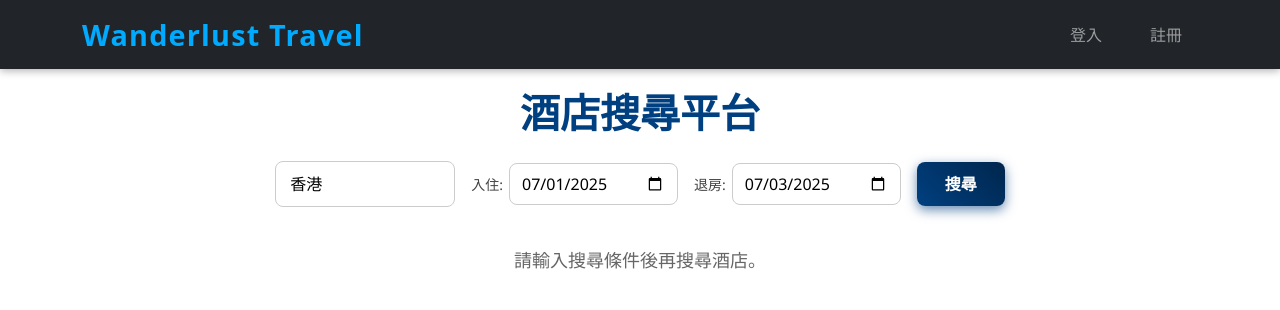
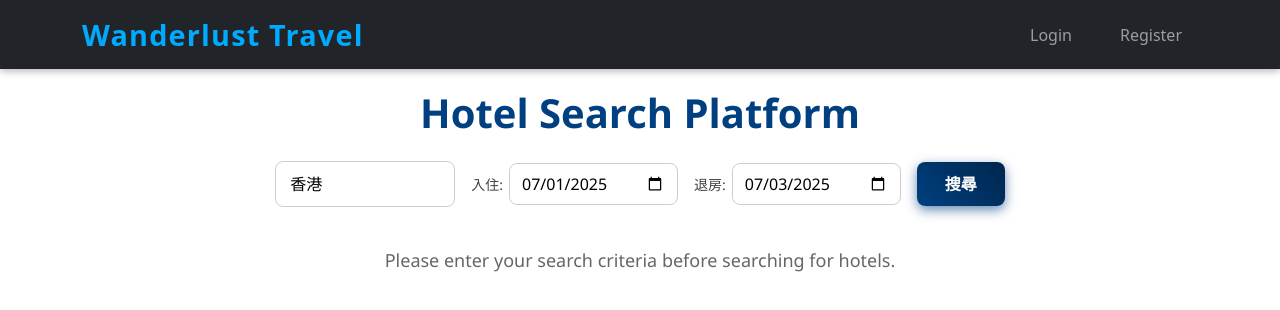
Before and after one commit to ng9586/6003CEM_forntend_247041257, a React (Vite) app in the folder travel-agency-frontend/: page / in a window 1280 px wide. Shown: the top 310 px of the page. Built offline with nearby package versions, Linux system fonts and the light colour scheme.

Commit message:
UI changes

```diff
--- a/travel-agency-frontend/src/components/AppContent.tsx
+++ b/travel-agency-frontend/src/components/AppContent.tsx
@@ -67,7 +67,7 @@ const AppContent: React.FC = () => {
           userSelect: 'none',
         }}
       >
-        酒店搜尋平台
+        Hotel Search Platform
       </h1>
 
       <HotelSearchBar onSearch={fetchHotels} />
@@ -117,7 +117,7 @@ const AppContent: React.FC = () => {
             userSelect: 'none',
           }}
         >
-          請輸入搜尋條件後再搜尋酒店。
+          Please enter your search criteria before searching for hotels.
         </p>
       )}
 
--- a/travel-agency-frontend/src/components/Navbar.tsx
+++ b/travel-agency-frontend/src/components/Navbar.tsx
@@ -39,35 +39,35 @@ const AppNavbar: React.FC = () => {
             {!token ? (
               <>
                 <Nav.Link as={Link} to="/login" className="px-3">
-                  登入
+                  Login
                 </Nav.Link>
                 <Nav.Link as={Link} to="/register" className="px-3">
-                  註冊
+                  Register
                 </Nav.Link>
               </>
             ) : (
               <>
                 <Nav.Link as={Link} to="/" className="px-3">
-                  酒店搜尋
+                  Hotel Search
                 </Nav.Link>
                 <Nav.Link as={Link} to="/localHotels" className="px-3">
-                  酒店清單
+                  Hotel Reservation
                 </Nav.Link>
                 <Nav.Link as={Link} to="/bookings" className="px-3">
-                  酒店預約
+                  Hotel Reservation
                 </Nav.Link>
                 <Nav.Link as={Link} to="/favorites" className="px-3">
-                  收藏
+                  Collect
                 </Nav.Link>
                 <Nav.Link as={Link} to="/flights" className="px-3">
-                  航班情況
+                  Flight Status
                 </Nav.Link>
                 <Nav.Link as={Link} to="/profile" className="px-3">
-                  個人資料
+                  Profile
                 </Nav.Link>
                 {role === 'operator' && (
                   <Nav.Link as={Link} to="/dashboard" className="px-3">
-                    營運管理
+                    operations management
                   </Nav.Link>
                 )}
                 {profile && (
@@ -111,7 +111,7 @@ const AppNavbar: React.FC = () => {
                     e.currentTarget.style.color = '#fff';
                   }}
                 >
-                  登出
+                  Sign out
                 </Button>
               </>
             )}
--- a/travel-agency-frontend/src/components/localHotel/LocalHotelDetail.tsx
+++ b/travel-agency-frontend/src/components/localHotel/LocalHotelDetail.tsx
@@ -215,7 +215,7 @@ const LocalHotelDetail: React.FC = () => {
   return (
     <Container className="my-4">
       <Button variant="secondary" onClick={() => navigate(-1)} className="mb-3">
-        ← 返回
+        ← return
       </Button>
 
       <h2 className="mb-3">{hotel.name}</h2>
--- a/travel-agency-frontend/src/pages/Booking.tsx
+++ b/travel-agency-frontend/src/pages/Booking.tsx
@@ -161,7 +161,7 @@ const Booking: React.FC = () => {
 
   return (
     <Container className="mt-4" style={{ maxWidth: 720, fontFamily: "'Segoe UI', Tahoma, Geneva, Verdana, sans-serif" }}>
-      <h2 className="mb-4" style={{ color: '#004080', fontWeight: '700' }}>📅 酒店預約</h2>
+      <h2 className="mb-4" style={{ color: '#004080', fontWeight: '700' }}>📅 Hotel Reservation</h2>
 
       {message && (
         <Alert variant="info" onClose={() => setMessage(null)} dismissible style={{ fontWeight: '600' }}>
@@ -174,7 +174,7 @@ const Booking: React.FC = () => {
 
         <Form>
           <Form.Group className="mb-3" controlId="hotelSelect">
-            <Form.Label>選擇酒店</Form.Label>
+            <Form.Label>Select Hotel</Form.Label>
             {loadingHotels ? (
               <div className="d-flex align-items-center gap-2">
                 <Spinner animation="border" size="sm" />
--- a/travel-agency-frontend/src/pages/Dashboard.tsx
+++ b/travel-agency-frontend/src/pages/Dashboard.tsx
@@ -158,14 +158,14 @@ const Dashboard: React.FC = () => {
                     onClick={() => handleShowEdit(hotel)}
                     className="me-2"
                   >
-                    編輯
+                    Edit
                   </Button>
                   <Button
                     variant="danger"
                     size="sm"
                     onClick={() => handleDelete(hotel._id)}
                   >
-                    刪除
+                    Delete
                   </Button>
                 </td>
               </tr>
--- a/travel-agency-frontend/src/pages/FavoritesPage.tsx
+++ b/travel-agency-frontend/src/pages/FavoritesPage.tsx
@@ -44,7 +44,7 @@ const FavoritesPage: React.FC = () => {
           letterSpacing: '1px',
         }}
       >
-        ❤️ 我的收藏
+        ❤️ My Collection
       </h2>
 
       {favoritedHotels.length === 0 ? (
@@ -57,7 +57,7 @@ const FavoritesPage: React.FC = () => {
             userSelect: 'none',
           }}
         >
-          你還沒有收藏任何酒店！
+          You haven't saved any hotels yet!
         </p>
       ) : (
         <div style={{ display: 'flex', flexDirection: 'column', gap: 16 }}>
--- a/travel-agency-frontend/src/pages/HotelDetail.tsx
+++ b/travel-agency-frontend/src/pages/HotelDetail.tsx
@@ -196,7 +196,7 @@ const HotelDetail: React.FC = () => {
   return (
     <Container className="my-5">
       <Button variant="secondary" onClick={() => navigate(-1)} className="mb-3">
-        ← 返回
+        ← return
       </Button>
 
       <h2 className="mb-2 fw-bold text-primary">{hotel.name.content}</h2>
--- a/travel-agency-frontend/src/pages/Login.tsx
+++ b/travel-agency-frontend/src/pages/Login.tsx
@@ -42,7 +42,7 @@ const Login: React.FC = () => {
         className="mb-4"
         style={{ fontWeight: '700', color: '#004080', textAlign: 'center', fontSize: '2rem' }}
       >
-        登入
+        Login
       </h2>
       {error && (
         <Alert variant="danger" className="mb-4" style={{ fontWeight: '600' }}>
@@ -65,7 +65,7 @@ const Login: React.FC = () => {
         </Form.Group>
 
         <Form.Group className="mb-4" controlId="formPassword">
-          <Form.Label>密碼</Form.Label>
+          <Form.Label>Password 密碼</Form.Label>
           <Form.Control
             type="password"
             placeholder="輸入密碼"
@@ -94,7 +94,7 @@ const Login: React.FC = () => {
           onMouseEnter={(e) => (e.currentTarget.style.background = '#00264d')}
           onMouseLeave={(e) => (e.currentTarget.style.background = 'linear-gradient(45deg, #004080, #00264d)')}
         >
-          登入
+          Login
         </Button>
       </Form>
     </Container>
--- a/travel-agency-frontend/src/pages/Profile.tsx
+++ b/travel-agency-frontend/src/pages/Profile.tsx
@@ -133,7 +133,7 @@ const Profile: React.FC = () => {
 
   return (
     <Container className="mt-5" style={{ maxWidth: 720, fontFamily: "'Lato', sans-serif" }}>
-      <h2 className="mb-4 text-primary fw-bold">👤 個人資料</h2>
+      <h2 className="mb-4 text-primary fw-bold">👤 Personal</h2>
 
       <Card className="p-4 shadow rounded-4 border-0">
         {/* 頭像區 */}
@@ -180,7 +180,7 @@ const Profile: React.FC = () => {
               (e.currentTarget.style.background = 'linear-gradient(45deg, #004080, #00264d)')
             }
           >
-            更新用戶名
+            Update Username
           </Button>
         </Form.Group>
 
@@ -198,11 +198,11 @@ const Profile: React.FC = () => {
           onMouseEnter={(e) => (e.currentTarget.style.background = '#b68b00')}
           onMouseLeave={(e) => (e.currentTarget.style.background = 'linear-gradient(45deg, #d4af37, #b68b00)')}
         >
-          上傳頭像
+          Upload avatar
         </Button>
 
         {/* 用戶評論區 */}
-        <h3 className="mb-4 text-primary fw-bold">📝 我的評論</h3>
+        <h3 className="mb-4 text-primary fw-bold">📝 Comments</h3>
 
         {reviewsLoading && (
           <div className="text-center">
@@ -232,7 +232,7 @@ const Profile: React.FC = () => {
                     onClick={() => handleDeleteReview(r._id)}
                     title="刪除留言"
                   >
-                    刪除
+                    Delete
                   </Button>
                 </Col>
               </Row>
--- a/travel-agency-frontend/src/pages/Register.tsx
+++ b/travel-agency-frontend/src/pages/Register.tsx
@@ -44,7 +44,7 @@ const Register: React.FC = () => {
         className="mb-4"
         style={{ fontWeight: '700', color: '#004080', textAlign: 'center', fontSize: '2rem' }}
       >
-        註冊
+        Register
       </h2>
       {error && (
         <Alert variant="danger" className="mb-4" style={{ fontWeight: '600' }}>
@@ -67,7 +67,7 @@ const Register: React.FC = () => {
         </Form.Group>
 
         <Form.Group className="mb-3" controlId="formPassword">
-          <Form.Label>密碼</Form.Label>
+          <Form.Label>Password 密碼</Form.Label>
           <Form.Control
             type="password"
             placeholder="輸入密碼"
@@ -109,7 +109,7 @@ const Register: React.FC = () => {
           onMouseEnter={(e) => (e.currentTarget.style.background = '#00264d')}
           onMouseLeave={(e) => (e.currentTarget.style.background = 'linear-gradient(45deg, #004080, #00264d)')}
         >
-          註冊
+          Register
         </Button>
       </Form>
     </Container>
```
